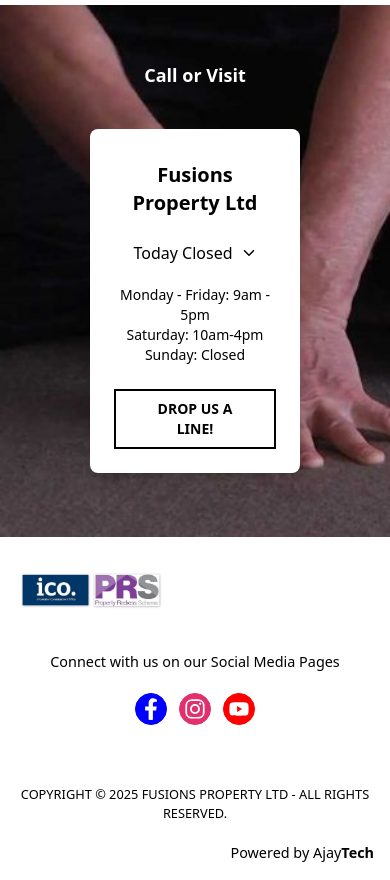
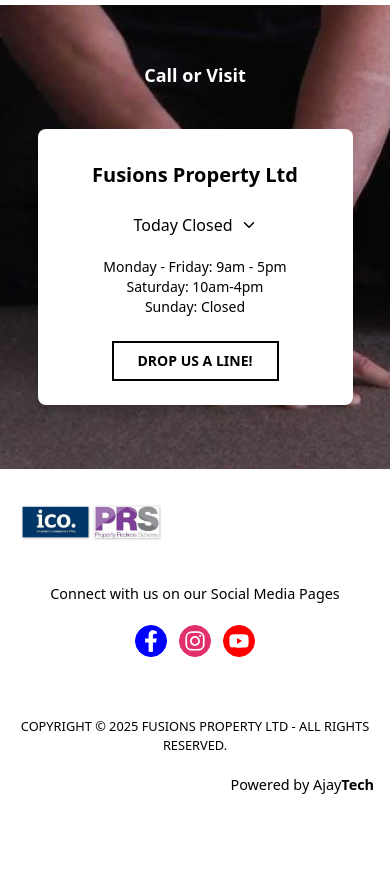
Before and after one commit to Ajayfrizzy/big_analytical_project, a Next.js app: page / in a window 390 px wide. Shown: the part 4240-5120 px from the top of the page. After the commit the page ends 5052 px from the top, so only its background shows below. Built offline with nearby package versions, Linux system fonts and the light colour scheme.

Commit message:
Updated the footer feedback message

```diff
--- a/components/Footer.jsx
+++ b/components/Footer.jsx
@@ -52,7 +52,7 @@ const Footer = () => {
           <div
             ref={containerRef}
             style={{ height: containerHeight, transition: "height 0.3s ease" }}
-            className="bg-white w-[60%] max-w-3xl mx-auto my-6 rounded-lg shadow-lg relative"
+            className="bg-white w-[90%] md:w-[60%] max-w-3xl mx-auto my-6 rounded-lg shadow-lg relative"
           >
             {/* This container will be completely replaced by the feedback form when open */}
             {!isFormOpen ? (
```
